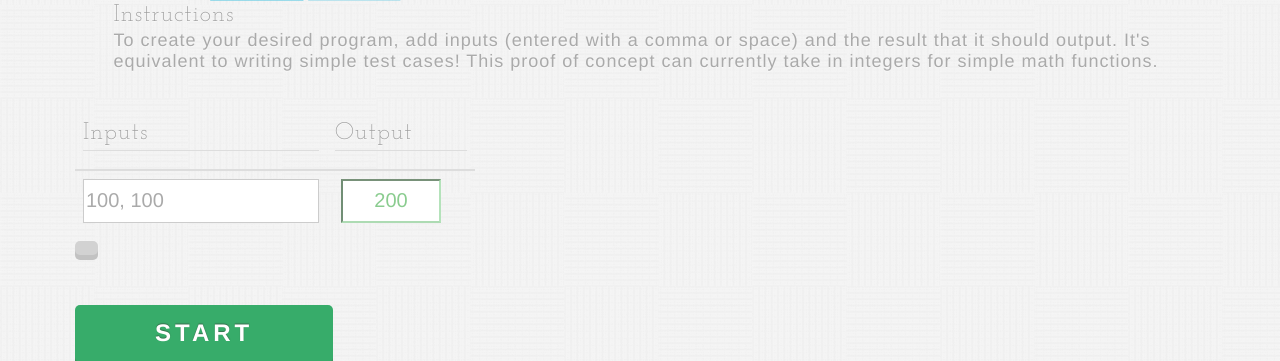
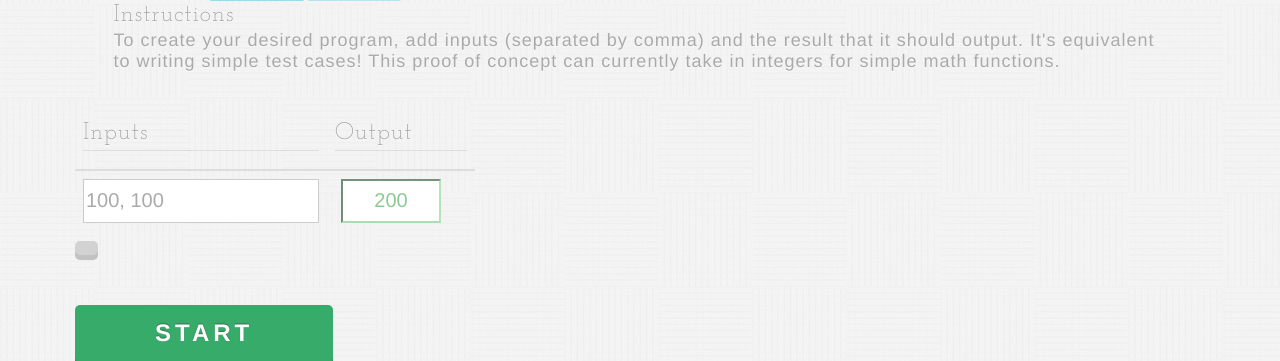
Before and after one commit to evac/MachineProgrammer, a Flask app: page / in a window 1280 px wide. Shown: the part 747-1108 px from the top of the page. Run offline with Flask 2, Linux system fonts and the light colour scheme; some libraries are stand-ins or nearby versions.

Commit message:
Minor styling and wording fixes

```diff
--- a/static/css/styles.css
+++ b/static/css/styles.css
@@ -280,6 +280,7 @@ input.output {
 	background: #D2D2D2;
 	box-shadow: 0 0 #C2C2C2;
 	text-shadow: none;
+	cursor: default;
 }
 
 /* Output
--- a/templates/main.html
+++ b/templates/main.html
@@ -22,7 +22,7 @@
 			<div class="desc">
 				<h3 class="inst">Instructions</h3>
 				<p>
-					To create your desired program, add inputs (entered with a comma or space) and the result that it should output. It's equivalent to writing simple test cases! This proof of concept can currently take in integers for simple math functions.
+					To create your desired program, add inputs (separated by comma) and the result that it should output. It's equivalent to writing simple test cases! This proof of concept can currently take in integers for simple math functions.
 				</p>
 			</div>
 
```
